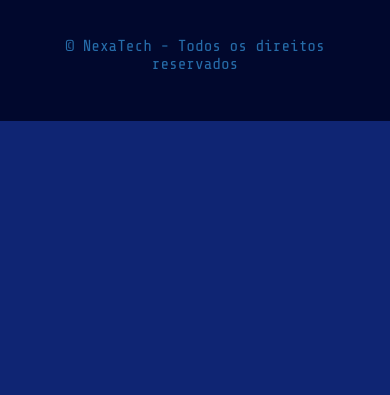
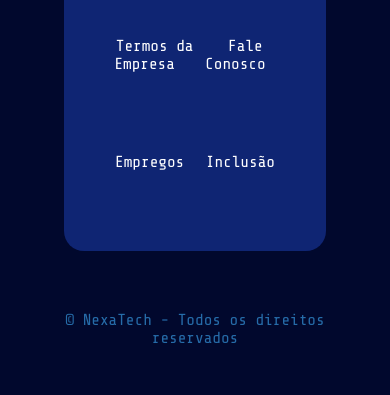
Before and after one commit to mercuriohg/nexatech, a plain HTML site: page index.html in a window 390 px wide. Shown: the part 7189-7584 px from the top of the page. Before the commit the page ends 7310 px from the top, so only its background shows below. Drawn offline with nearby package versions, Linux system fonts and the light colour scheme; files whose address does not match are found by name.

Commit message:
Update footer.css

```diff
--- a/assets/css/footer.css
+++ b/assets/css/footer.css
@@ -66,4 +66,8 @@
     .sociais img{
         margin: 10px auto;
     }
+    .sociais{
+        display: grid;
+        grid-template-columns: 1fr 1fr;
+    }
 }
```
